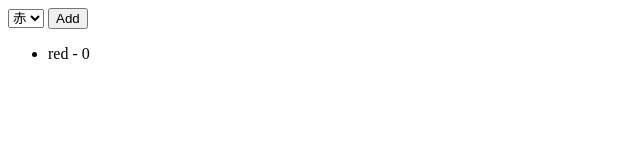
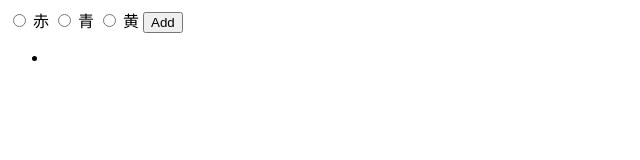
Before and after one commit to endoumame0521/JavaScript_lessons-section, a plain HTML site: page index.html in a window 1280 px wide. Both pictures are taken after a click on the button "Add". Shown: the whole page, without its empty margins (0-640 px from the left). Drawn offline with Linux system fonts and the light colour scheme.

Commit message:
Finish: JavaScript_lessons section 3-14

```diff
--- a/index.html
+++ b/index.html
@@ -15,11 +15,9 @@
   </style>
 </head>
 <body>
-  <select>
-    <option value="red">赤</option>
-    <option value="blue">青</option>
-    <option value="yellow">黄</option>
-  </select>
+  <input type="radio" name="color" value="red"> 赤
+  <input type="radio" name="color" value="blue"> 青
+  <input type="radio" name="color" value="yellow"> 黄
   <button>Add</button>
 
   <ul>
--- a/js/main.js
+++ b/js/main.js
@@ -4,9 +4,16 @@
 {
   // セレクトボックスの操作
   document.querySelector('button').addEventListener('click', () => {
+    const colors = document.querySelectorAll('input');
+    let selectedColor;
+
+    colors.forEach(color => {
+      if (color.checked === true) {
+        selectedColor = color.value;
+      }
+    })
     const li = document.createElement('li');
-    const color = document.querySelector('select');
-    li.textContent = `${color.value} - ${color.selectedIndex}`;
+    li.textContent = selectedColor;
     document.querySelector('ul').appendChild(li);
   });
 }
```
